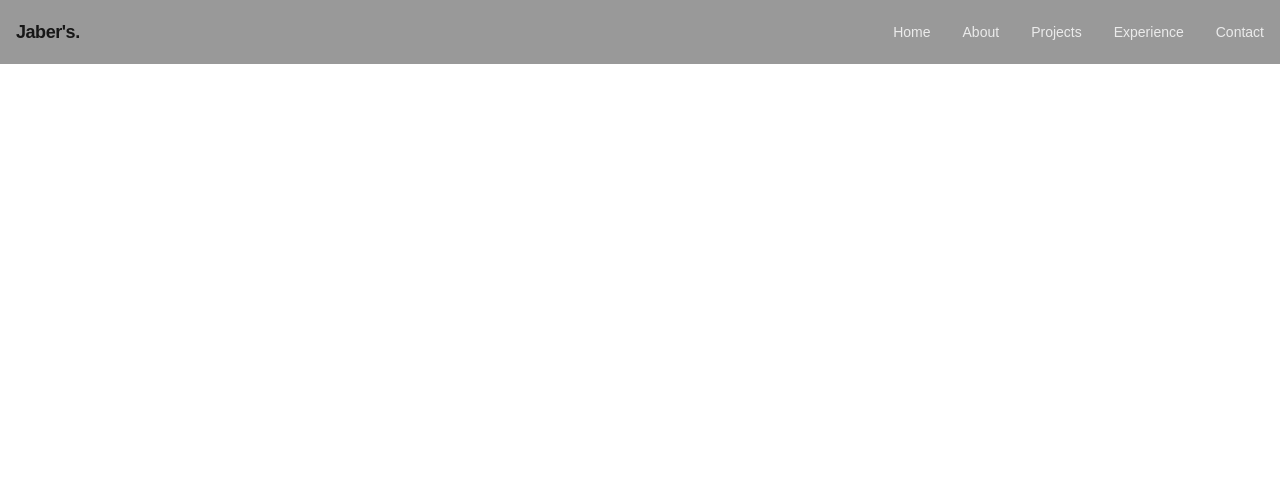
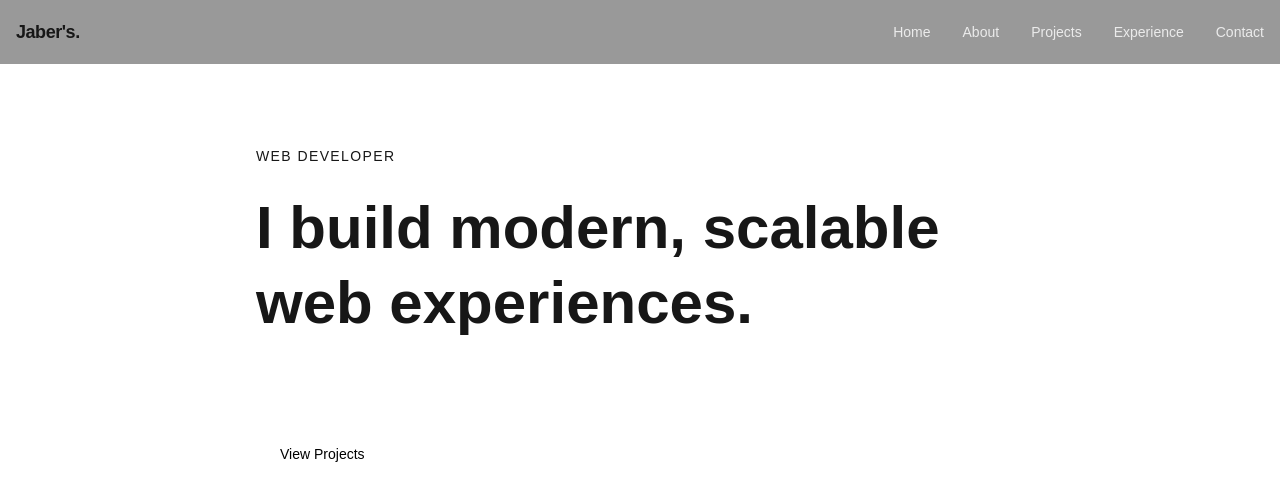
Before and after one commit to Developer-Jaber/jaber-portfolio, a Next.js app: page / in a window 1280 px wide. Shown: the top 500 px of the page. Built offline with nearby package versions, Linux system fonts and the light colour scheme.

Commit message:
feat: add simple hero section

```diff
--- a/src/app/page.tsx
+++ b/src/app/page.tsx
@@ -1,8 +1,9 @@
+import Hero from "../components/sections/hero/Hero";
 
 export default function Home() {
   return (
-    <main>
-
-    </main>
+    <>
+      <Hero/>
+    </>
   );
 }
--- /dev/null
+++ b/src/components/sections/hero/Hero.tsx
@@ -0,0 +1,28 @@
+import HeroActions from "./HeroActions";
+import HeroMeta from "./HeroMeta";
+
+export default function Hero() {
+    return (
+        <section className="relative flex min-h-[90vh] items-center">
+            <div className="mx-auto max-w-7xl px-4">
+                <div className="max-w-3xl space-y-6">
+                    <p className="text-sm uppercase tracking-widest text-primary">
+                        Web Developer
+                    </p>
+
+                    <h1 className="text-4xl font-bold leading-tight md:text-6xl">
+                        I build modern, scalable web experiences.
+                    </h1>
+
+                    <p className="text-lg text-white/70">
+                        Frontend-focused developer specializing in Next.js, performance,
+                        and clean UI systems.
+                    </p>
+
+                    <HeroActions />
+                    <HeroMeta />
+                </div>
+            </div>
+        </section>
+    )
+}
--- /dev/null
+++ b/src/components/sections/hero/HeroActions.tsx
@@ -0,0 +1,19 @@
+export default function HeroActions() {
+    return (
+        <div className="flex flex-wrap gap-4 pt-4">
+            <a
+                href="#projects"
+                className="rounded-md bg-primary px-6 py-3 text-sm font-medium text-black transition hover:opacity-90"
+            >
+                View Projects
+            </a>
+
+            <a
+                href="#contact"
+                className="rounded-md border border-white/20 px-6 py-3 text-sm font-medium text-white transition hover:bg-white/10"
+            >
+                Contact Me
+            </a>
+        </div>
+    )
+}
--- /dev/null
+++ b/src/components/sections/hero/HeroMeta.tsx
@@ -0,0 +1,22 @@
+const stack = ["Next.js", "TypeScript", "Tailwind", "Node.js"];
+
+export default function HeroMeta() {
+    return (
+        <div className="pt-6">
+            <p className="mb-2 text-xs uppercase tracking-wide text-white/50">
+                Tech Stack
+            </p>
+
+            <ul className="flex flex-wrap gap-3">
+                {stack.map((tech) => (
+                    <li
+                        key={tech}
+                        className="rounded-full bg-white/5 px-3 py-1 text-xs text-white/70"
+                    >
+                        {tech}
+                    </li>
+                ))}
+            </ul>
+        </div>
+    )
+}
```
Also changed, not shown: src/components/sections/Hero.tsx (deleted).
